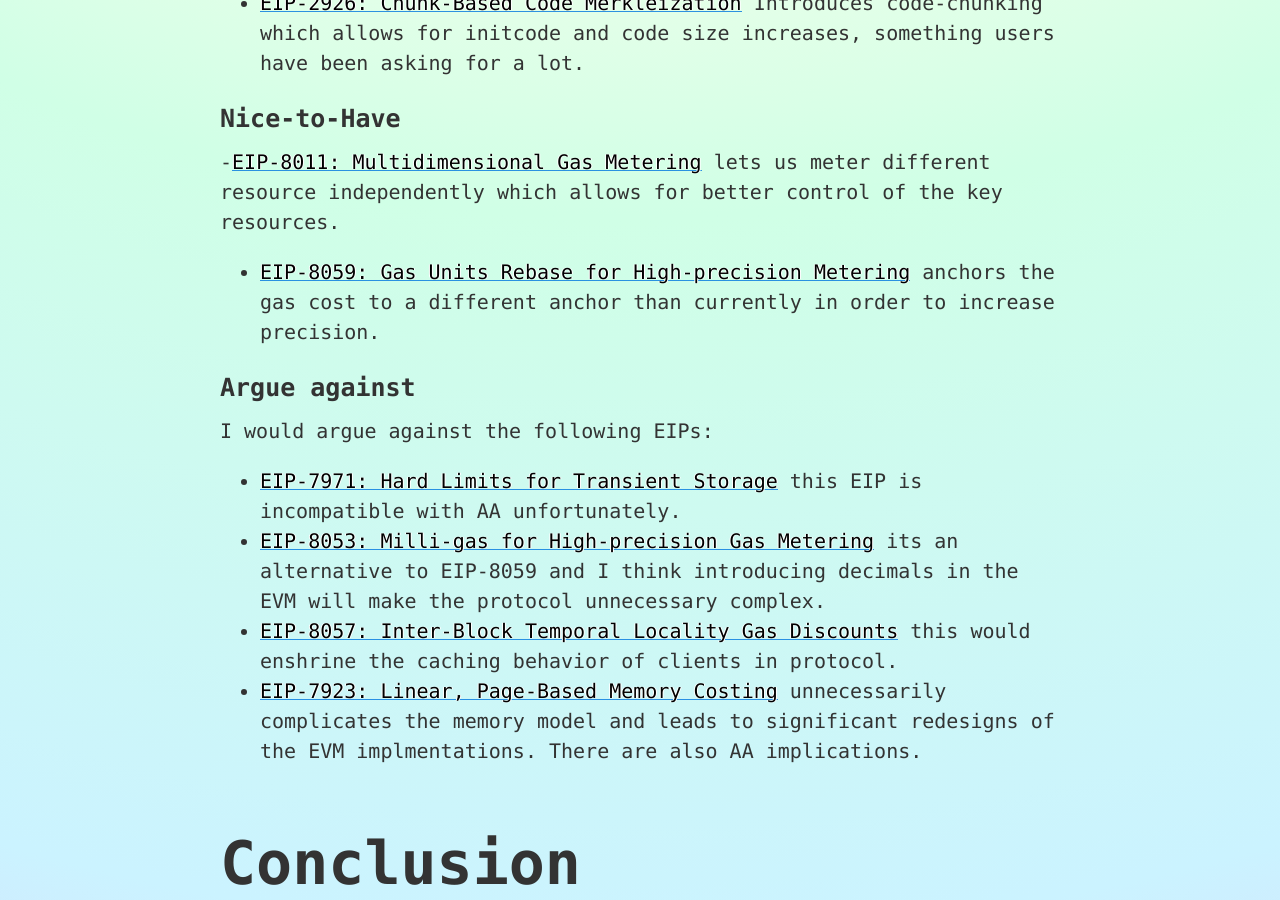
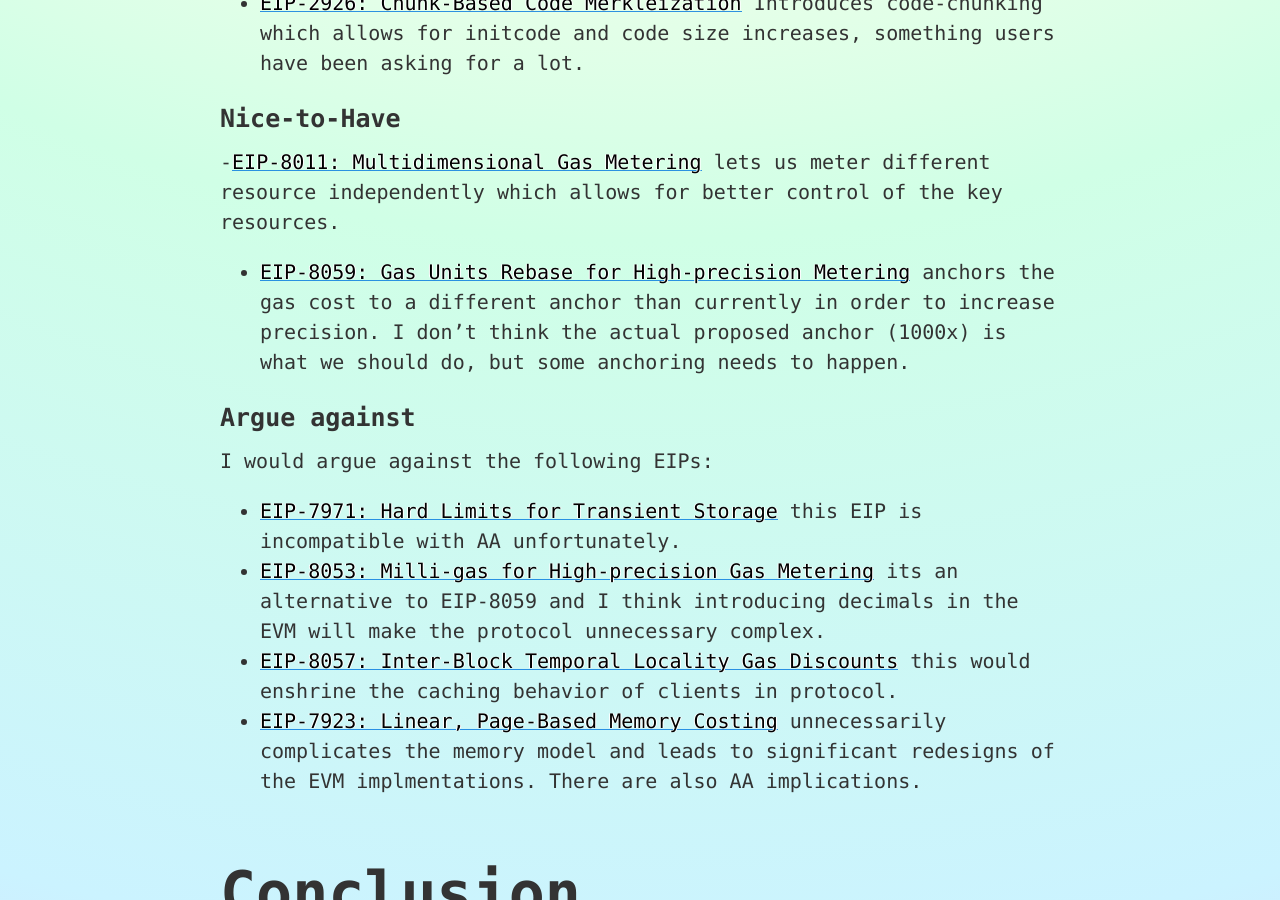
Before and after one commit to MariusVanDerWijden/MariusVanDerWijden.github.io, a Jekyll site: the page built from _posts/2025-11-03-Repricing.md, in a window 1280 px wide and 900 px high, scrolled down 4014 px. Built offline with Jekyll 4.4.1, drawn with Linux system fonts in a browser that asks for light colours.

Commit message:
_posts: add review comments

```diff
--- a/_posts/2025-11-03-Repricing.md
+++ b/_posts/2025-11-03-Repricing.md
@@ -60,7 +60,7 @@ These EIPs are trying to harmonize the costs between the three key resources Eth
 
 ### Nice-to-Have
 -[EIP-8011: Multidimensional Gas Metering](https://eips.ethereum.org/EIPS/eip-8011) lets us meter different resource independently which allows for better control of the key resources.
-- [EIP-8059: Gas Units Rebase for High-precision Metering](https://eips.ethereum.org/EIPS/eip-8059) anchors the gas cost to a different anchor than currently in order to increase precision.
+- [EIP-8059: Gas Units Rebase for High-precision Metering](https://eips.ethereum.org/EIPS/eip-8059) anchors the gas cost to a different anchor than currently in order to increase precision. I don't think the actual proposed anchor (1000x) is what we should do, but some anchoring needs to happen.
 
 ### Argue against
 I would argue against the following EIPs:
```
